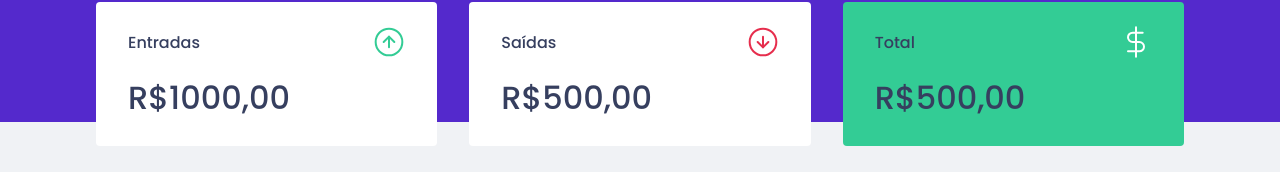
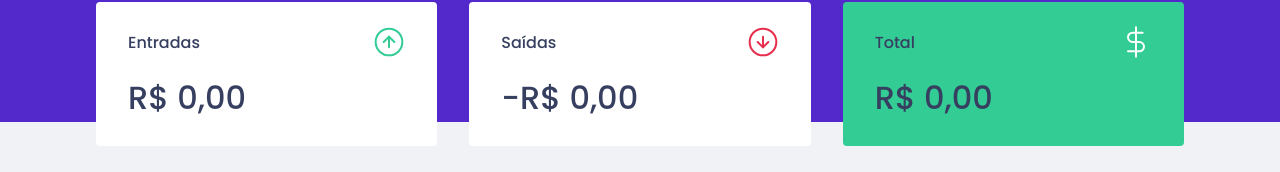
Before and after one commit to Joaopaulo33/dtmoney, a React (Create React App) app: page / in a window 1280 px wide. Shown: the part 150-322 px from the top of the page. Built offline with nearby package versions, Linux system fonts and the light colour scheme; no server answers; what miragejs would draw is missing.

Commit message:
Configuração funcionamento summary

```diff
--- a/src/App.tsx
+++ b/src/App.tsx
@@ -5,7 +5,7 @@
 import Modal from 'react-modal';
 import { useState } from 'react';
 import { NewTrasactionModal} from './components/NewTrasactionModal';
-import { TransactionsContext, TransactionsProvider } from './TransactionsContext';
+import { TransactionsProvider } from './hooks/UseTransactions';
 
 
 
--- a/src/components/NewTrasactionModal/index.tsx
+++ b/src/components/NewTrasactionModal/index.tsx
@@ -1,7 +1,6 @@
 import Modal from 'react-modal';
 import { FormEvent, useState, useContext } from 'react';
 import { api } from '../../services/api';
-import { TransactionsContext } from '../../TransactionsContext';
 
 
 import incomeImg from '../../assets/income.svg';
@@ -9,6 +8,7 @@
 import closeImg from '../../assets/close.svg';
 
 import { Container,TransactionTypeContainer, RadioBox } from './style';
+import { useTransactions } from '../../hooks/UseTransactions';
 
 
 
@@ -21,7 +21,7 @@
 
 export function NewTrasactionModal({isOpen,onRequestClose}:NewTrasactionModalProps){
 
-  const {createTransaction } = useContext(TransactionsContext);
+  const {createTransaction } = useTransactions();
 
   const [title, setTitle] = useState('');
   const[amount, setAmount] = useState(0);
--- a/src/components/Summary/index.tsx
+++ b/src/components/Summary/index.tsx
@@ -2,14 +2,44 @@
 import incomeImg from '../../assets/income.svg';
 import outcomeImg from '../../assets/outcome.svg';
 import totalImg from '../../assets/total.svg';
-import {TransactionsContext} from '../../TransactionsContext';
 import React, {useContext} from 'react'
+import { useTransactions } from "../../hooks/UseTransactions";
 export function Summary(){
     // Já temos o valor de data, vindo do contexto
         //Como vai ter que pegar mais de um parâmetro temos que desestruturar o transactions, é só colocar entr { }
 
-    const {transactions}= useContext(TransactionsContext);
-    console.log(transactions);
+    const {transactions}= useTransactions();
+
+    //Reduce => Passar por todas transações e calcular um total
+    //acc => acumulator ( valor inicial 0, indicado ali)
+    // const totalDeposits = transactions.reduce((acc,transaction)=>{
+    //     if(transaction.type === 'deposit'){
+    //         return acc + transaction.amount;
+    //     }
+    //         return acc;
+    // },0);
+
+//Ao invés de fazer igual acima, vamos colocar tudo em uma função só
+
+const summary = transactions.reduce((acc, transaction)=>{
+    if(transaction.type === 'deposit'){
+        acc.deposits += transaction.amount;
+        acc.total += transaction.amount;
+
+    }else{
+        acc.whitdraws += transaction.amount;
+        acc.total -= transaction.amount;
+    }
+    //reduce precisa que sempre precisa que em toda interação eu retorne o acumulator(acc) com as mudanças
+    return acc;
+
+},{
+    deposits:0,
+    whitdraws:0,
+    total:0,
+})
+
+
     return(
         <Container>
             <div>
@@ -17,21 +47,45 @@
                     <p>Entradas</p>
                     <img src={incomeImg} alt="Entradas" />
                 </header>
-                <strong>R$1000,00</strong>
+                <strong>
+                    {new Intl.NumberFormat('pt-BR',{
+                         //Formato de moeda
+                        style:'currency',
+                        //Qual moeda
+                        currency:'BRL'
+                    }).format(summary.deposits)}
+                </strong>
             </div>
             <div>
                 <header>
                     <p>Saídas</p>
                     <img src={outcomeImg} alt="Entradas" />
                 </header>
-                <strong>R$500,00</strong>
+                <strong>
+                -
+                {new Intl.NumberFormat('pt-BR',{
+                    //Formato de moeda
+                    style:'currency',
+                    //Qual moeda
+                    currency:'BRL'
+                }).format(summary.whitdraws)}
+
+                </strong>
             </div>
             <div className="highlight-background">
                 <header>
                     <p>Total</p>
                     <img src={totalImg} alt="Total" />
                 </header>
-                <strong>R$500,00</strong>
+                <strong>
+                    {new Intl.NumberFormat('pt-BR',{
+                         //Formato de moeda
+                        style:'currency',
+                        //Qual moeda
+                         currency:'BRL'
+                     }).format(summary.total)}
+
+                </strong>
             </div>
         </Container>
     )
--- a/src/components/TransactionsTable/index.tsx
+++ b/src/components/TransactionsTable/index.tsx
@@ -1,5 +1,4 @@
-import {useContext } from "react";
-import {TransactionsContext} from '../../TransactionsContext';
+import { useTransactions } from "../../hooks/UseTransactions";
 import { Container } from "./styles";
 
 
@@ -7,7 +6,7 @@
 export function TransactionsTable(){
     //Como vai ter que pegar mais de um parâmetro temos que desestruturar o transactions, é só colocar entr { }
 
-    const {transactions} = useContext(TransactionsContext)
+    const {transactions} = useTransactions();
 
 
 
--- a/src/TransactionsContext.tsx
+++ b/src/hooks/UseTransactions.tsx
@@ -1,5 +1,5 @@
-import { createContext, ReactNode, useEffect, useState } from 'react';
-import { api } from './services/api';
+import { createContext, ReactNode, useContext, useEffect, useState } from 'react';
+import { api } from '../services/api';
 
 
 //para não dar erro na hora de utilizar as informações precisamos passar a interface
@@ -28,7 +28,7 @@
     createTransaction: (transaction: TransactionInput)=> Promise<void>;
 }
 
-export const TransactionsContext = createContext<TransactionsContextData>(
+ const TransactionsContext = createContext<TransactionsContextData>(
     //Aqui estava dando erro, a gente engana o react pra parar de dar esse erro
     {} as TransactionsContextData
     );
@@ -47,7 +47,13 @@
 
 // função assincrona
     async function createTransaction(transactionInpyut:TransactionInput){
-        const response =  await api.post('/transactions', transactionInpyut);
+        const response =  await api.post('/transactions', {
+            ...transactionInpyut,
+            //sem essa propriedade dá erro
+            createdAt:new Date(),
+
+        });
+
         const { transaction } = response.data;
 
         setTransactions(
@@ -66,3 +72,10 @@
     )
 
 }
+
+
+//Um hook sempre pode utilizar de outros hooks
+export function useTransactions(){
+    const context = useContext(TransactionsContext);
+    return context;
+}
```
